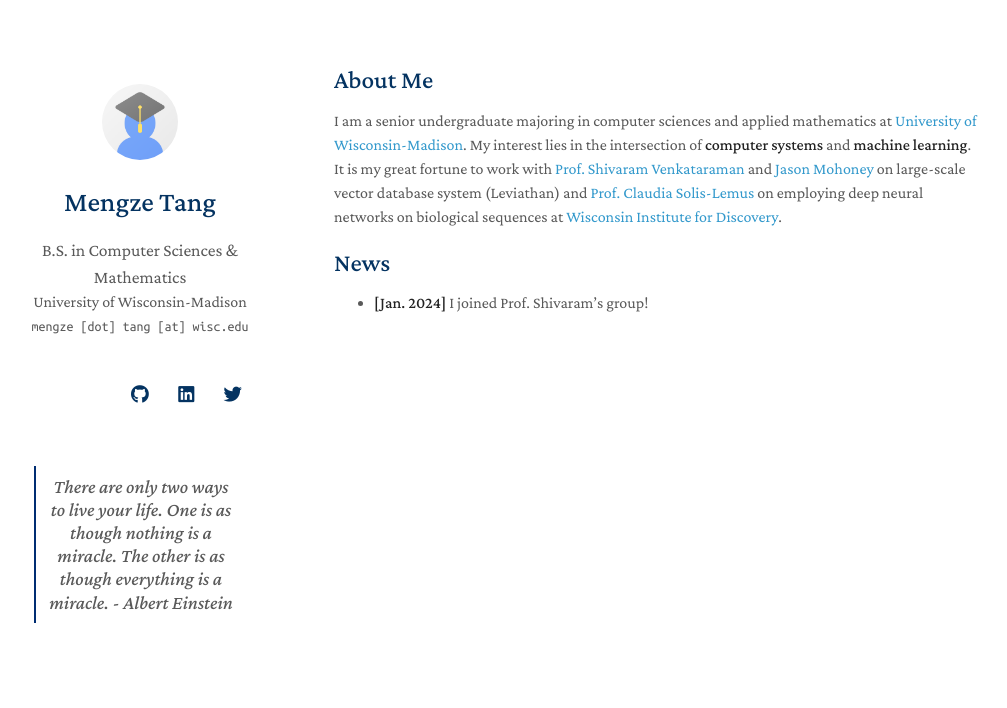
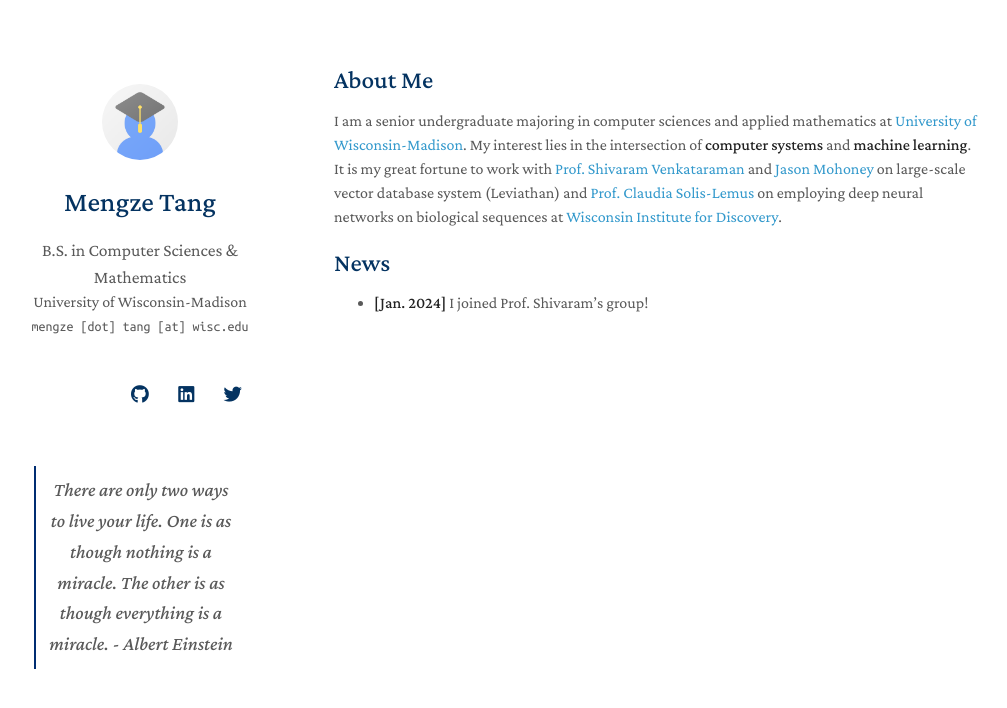
Before and after one commit to madmtang/madmtang.github.io, a Jekyll site: the page built from index.md, in a window 1280 px wide. Shown: the top 708 px of the page, without its empty margins (136-1143 px from the left). Built offline with Jekyll 4.4.1, drawn with Linux system fonts in a browser that asks for light colours; nearby versions of some CDN libraries; a style sheet for code colours, icons or effects is not loaded; our own code applies the rules of GitHub Pages for plain Markdown files.

Commit message:
adjust quote font

```diff
--- a/assets/css/font.css
+++ b/assets/css/font.css
@@ -13,9 +13,9 @@ body {
 blockquote {
   background-color: #fff;
   padding:0px;
-  font: 12.0px/1.5 Crimson Pro, serif;
+  font: 8.0px/1.5 Crimson Pro, serif;
   color:#595959;
-  font-weight:200;
+  font-weight:150;
   margin:0;
-  line-height: 1.2;
+  line-height: 1.6;
 }
```
